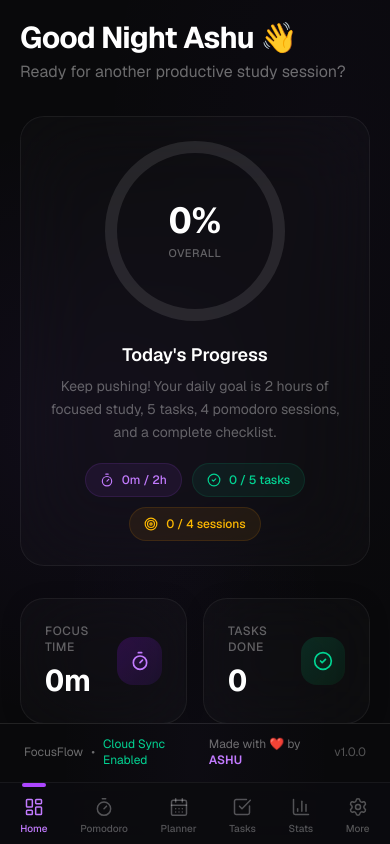
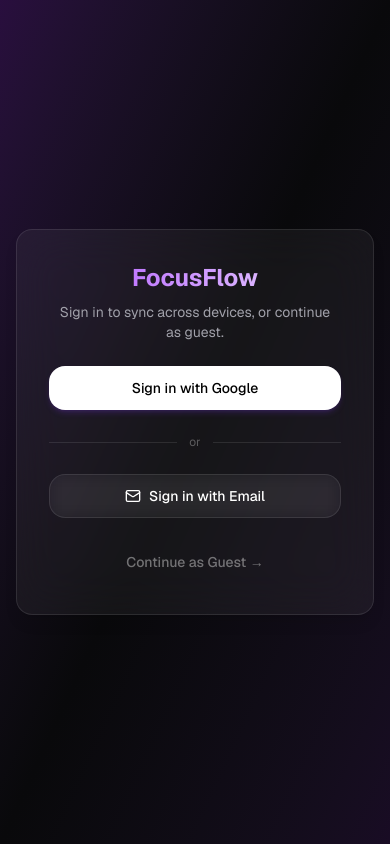
Before and after one commit to ashuraj6651/focusflow, a Next.js app: page / in a window 390 px wide. Built offline with nearby package versions, Linux system fonts and the light colour scheme; no server answers.

Commit message:
Improve mobile UI and fix responsive layout

```diff
--- a/src/app/page.tsx
+++ b/src/app/page.tsx
@@ -1,5 +1,5 @@
 'use client';
-
+import { AuthGate } from "@/components/auth/AuthGate";
 import { useEffect, useSyncExternalStore } from 'react';
 import { useAppStore } from '@/stores/appStore';
 import { AppSidebar } from '@/components/layout/AppSidebar';
@@ -29,23 +29,27 @@ export default function Home() {
   }, [settings.theme, setTheme]);
 
   return (
+  <AuthGate>
     <div className="flex h-screen w-screen overflow-hidden">
       <div className="hidden md:block">
         <AppSidebar />
       </div>
+
       <div
         className={cn(
-  "flex min-h-screen flex-1 flex-col gradient-bg pb-16 md:pb-0 transition-all duration-300",
-  sidebarOpen ? "md:ml-[280px]" : "md:ml-[72px]"
-)}
-
+          "flex min-h-screen flex-1 flex-col gradient-bg pb-16 md:pb-0 transition-all duration-300",
+          sidebarOpen ? "md:ml-[280px]" : "md:ml-[72px]"
+        )}
       >
         <div className="flex-1 overflow-y-auto custom-scrollbar">
           <AppContent />
         </div>
+
         <AppFooter />
       </div>
+
       <MobileNav />
     </div>
-  );
+  </AuthGate>
+);
 }
```
